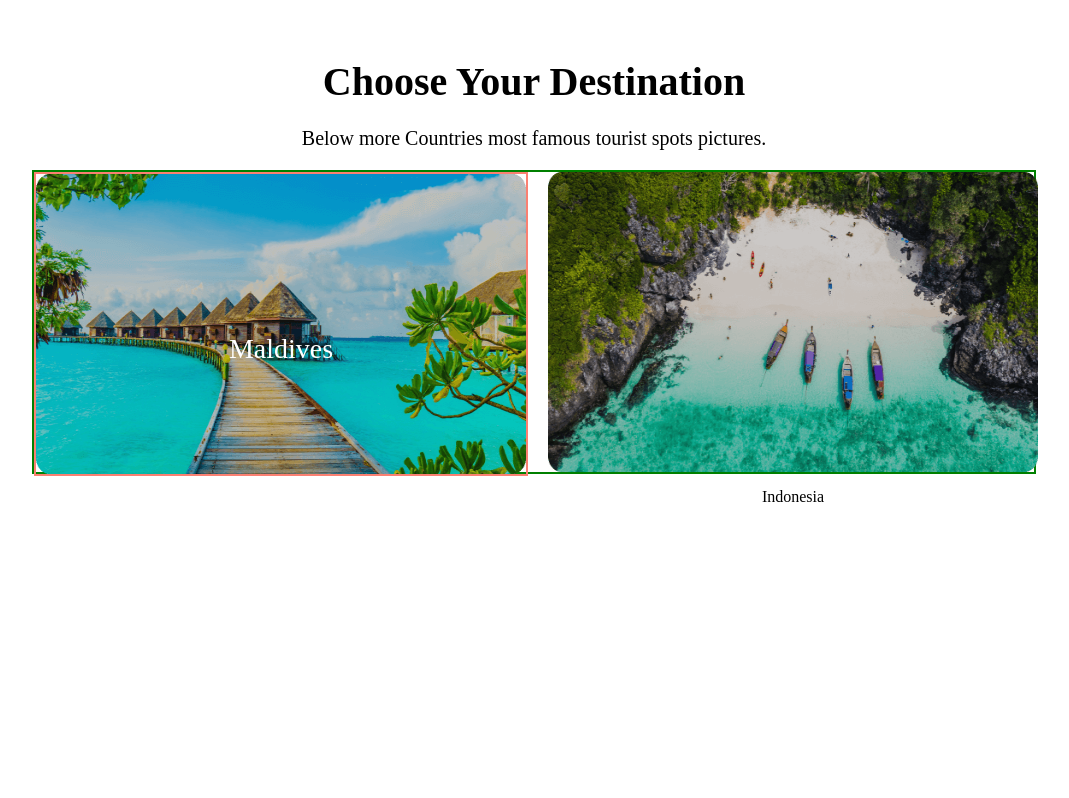
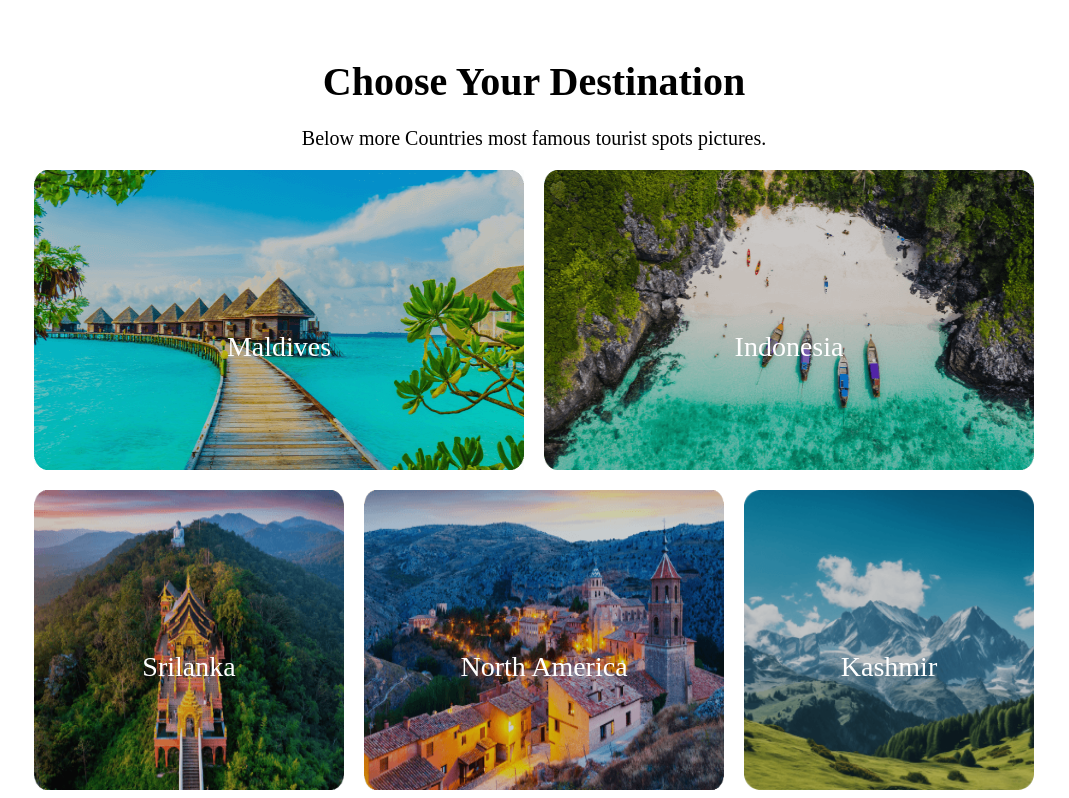
Before and after one commit to jabir6k/Country-Travel-repo, a plain HTML site: page index.html in a window 1280 px wide. Shown: the part 950-1748 px from the top of the page, without its empty margins (106-1175 px from the left). Before the commit the page ends 1456 px from the top, so only its background shows below. Drawn offline with Linux system fonts and the light colour scheme.

Commit message:
added second-banner

```diff
--- a/index.html
+++ b/index.html
@@ -69,14 +69,31 @@
 
         <div class="countries-images">
          <div class="first-banner">
-          <div class="rectangle-5">
+           <div class="rectangle-5">
             <img src="./B9A2-Hero-Travel-main/Images/Rectangle 5.png" alt="">
             <p> Maldives </p>
-          </div>
+           </div>
             <div class="rectangle-8">
                 <img src="./B9A2-Hero-Travel-main/Images/Rectangle 8.png" alt="">
                 <p>Indonesia</p>
             </div>
+         </div>
+
+         <div class="second-banner">
+             <div class="rectangle-6">
+               <img src="./B9A2-Hero-Travel-main/Images/Rectangle 6.png" alt="">
+               <p>Srilanka</p>
+             </div>
+
+             <div class="rectangle-7">
+                 <img src="./B9A2-Hero-Travel-main/Images/Rectangle 7.png" alt="">
+                 <p>North America</p>
+             </div>
+
+             <div class="rectangle-9">
+                <img src="./B9A2-Hero-Travel-main/Images/Rectangle 9.png" alt="">
+                <p>Kashmir</p>
+             </div>
          </div>
         </div>
     </main>
--- a/styles/style.css
+++ b/styles/style.css
@@ -226,20 +226,24 @@ line-height: 26px;
 
 .countries-images{
     width: 1000px;
-    border: 2px solid green;
+    /* border: 2px solid green; */
     display: flex;
+    flex-direction: column;
     justify-content: center;
     align-items: center;
     margin: 0 auto;
 
 }
+
+  /* first-banner starts here */
+
 .first-banner{
     width: 100%;
     height: 300px;
     display: flex;
     flex-direction: row;
     justify-content: space-between;
-    column-gap: 20px;
+    column-gap: 10px;
 
 
 }
@@ -254,7 +258,7 @@ line-height: 26px;
     display: flex;
     align-items: start;
     justify-content: start;
-    border: 2px solid salmon;
+    /* border: 2px solid salmon; */
 }
 .rectangle-5 p{
     /* border: 2px solid goldenrod; */
@@ -284,5 +288,105 @@ line-height: 26px;
     justify-content: end;
 }
 
+.rectangle-8 p{
+    width: 120px;
+    height: 35px;
+    font-size: 28px;
+    font-weight: 800px;
+    color: #FFF;
+    position: absolute;
+    top: 50%;
+    left: 50%;
+    transform: translate(-50%, -50%);
+}
 
+/* first-banner ends here  */
+
+/* second banner starts here */
+
+.second-banner{
+    /* border: 2px solid blue; */
+    width: 1000px;
+    height: 300px;
+    display: flex;
+    flex-direction: row;
+    justify-content: space-between;
+    column-gap: 15px;
+    margin-top: 20px;
+}
+
+.rectangle-6{
+    /* border: 2px solid goldenrod; */
+
+    position: relative;
+    text-align: center;
+}
+.rectangle-6 img{
+    width: 310px;
+    height: 300px;
+    display: flex;
+    align-items:start;
+    justify-content:start;
+}
+.rectangle-6 p{
+    width: 140px;
+    height: 35px;
+    font-size: 28px;
+    font-weight: 800px;
+    color: #FFF;
+    position: absolute;
+    top: 50%;
+    left: 50%;
+    transform: translate(-50%, -50%);
+}
+
+.rectangle-7{
+    position: relative;
+    text-align: center;
+}
+.rectangle-7 img{
+    width: 360px;
+   height: 300px;
+   display: flex;
+   align-items:center;
+   justify-content:center;
+}
+
+.rectangle-7 p{
+    width: 200px;
+    height: 35px;
+    font-size: 28px;
+    font-weight: 800px;
+    color: #FFF;
+    position: absolute;
+    top: 50%;
+    left: 50%;
+    transform: translate(-50%, -50%);
+}
+
+.rectangle-9{
+    position: relative;
+    text-align: center;
+}
+.rectangle-9 img{
+    width: 290px;
+    height: 300px;
+    display: flex;
+    align-items:center;
+    justify-content:center;
+}
+.rectangle-9 p{
+    width: 200px;
+    height: 35px;
+    font-size: 28px;
+    font-weight: 800px;
+    color: #FFF;
+    position: absolute;
+    top: 50%;
+    left: 50%;
+    transform: translate(-50%, -50%);
+}
+
+
+/* second banner ends here */
 /* countries-images end here */
```
